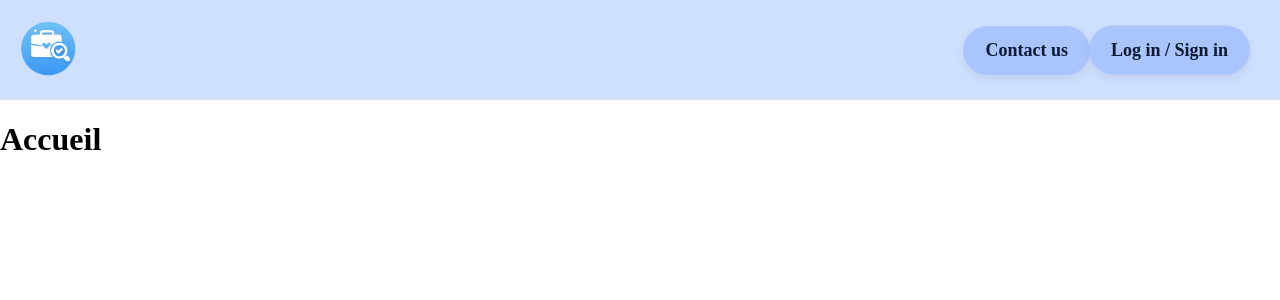
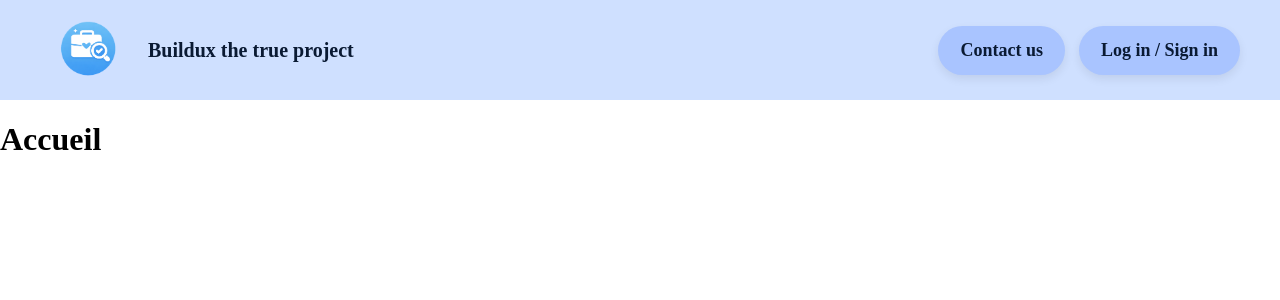
Before and after one commit to dansunavioon/projet-web-S8, a PHP site: page /acceuil.php in a window 1280 px wide. Shown: the top 300 px of the page. Run offline with PHP 8.4, Linux system fonts and the light colour scheme.

Commit message:
bouton login

```diff
--- a/css/acceuil.css
+++ /dev/null
@@ -1,22 +0,0 @@
-/* réserver de la place à droite */
-.site-header {
-  padding-right: 190px;
-}
-
-/* bouton login accroché au header */
-.page-login-btn {
-  position: fixed;
-  top: 50px;                  /* header = 100px */
-  right: 30px;
-  transform: translateY(-50%);
-  z-index: 1001;
-  white-space: nowrap;
-}
-
-/* style bouton login */
-.nav-link--login {
-  background-color: #b7cdfc;
-}
-.nav-link--login:hover {
-  background-color: #a9c4ff;
-}
--- a/css/header.css
+++ b/css/header.css
@@ -157,3 +157,16 @@ body{
     height:56px;
   }
 }
+
+.brand-group{
+  display:flex;
+  align-items:center;
+  gap:12px;
+}
+
+.brand-text{
+  font-size:20px;
+  font-weight:700;
+  color: var(--text-dark);
+  white-space: nowrap;
+}
--- a/php/Log_in.php
+++ /dev/null
@@ -1,3 +0,0 @@
-<a href="../html/connexion.html" class="nav-link nav-link--login page-login-btn">
-  Log in / Sign in
-</a>
--- a/php/header.php
+++ b/php/header.php
@@ -1,12 +1,19 @@
 <header class="site-header">
   <div class="header-inner">
 
-    <a href="../php/acceuil.php" class="brand">
-      <img src="../images/logo_buildux.png" alt="Logo BuildUX">
-    </a>
+    <!-- LOGO + TEXTE -->
+    <div class="brand-group">
+      <a href="../php/acceuil.php" class="brand">
+        <img src="../images/logo_buildux.png" alt="Logo Buildux">
+      </a>
+      <span class="brand-text">Buildux the true project</span>
+    </div>
 
     <nav class="nav">
       <a href="../php/infos.php" class="nav-link">Contact us</a>
+      <a href="../php/log_in.php" class="nav-link nav-link--secondary">
+        Log in / Sign in
+      </a>
     </nav>
 
     <button class="burger" aria-label="Menu">
@@ -19,5 +26,8 @@
 
   <nav class="nav-mobile">
     <a href="../php/infos.php" class="nav-link">Contact us</a>
+    <a href="../php/log_in.php" class="nav-link nav-link--secondary">
+      Log in / Sign in
+    </a>
   </nav>
 </header>
```
Also changed, not shown: php/log_in.php (added).
